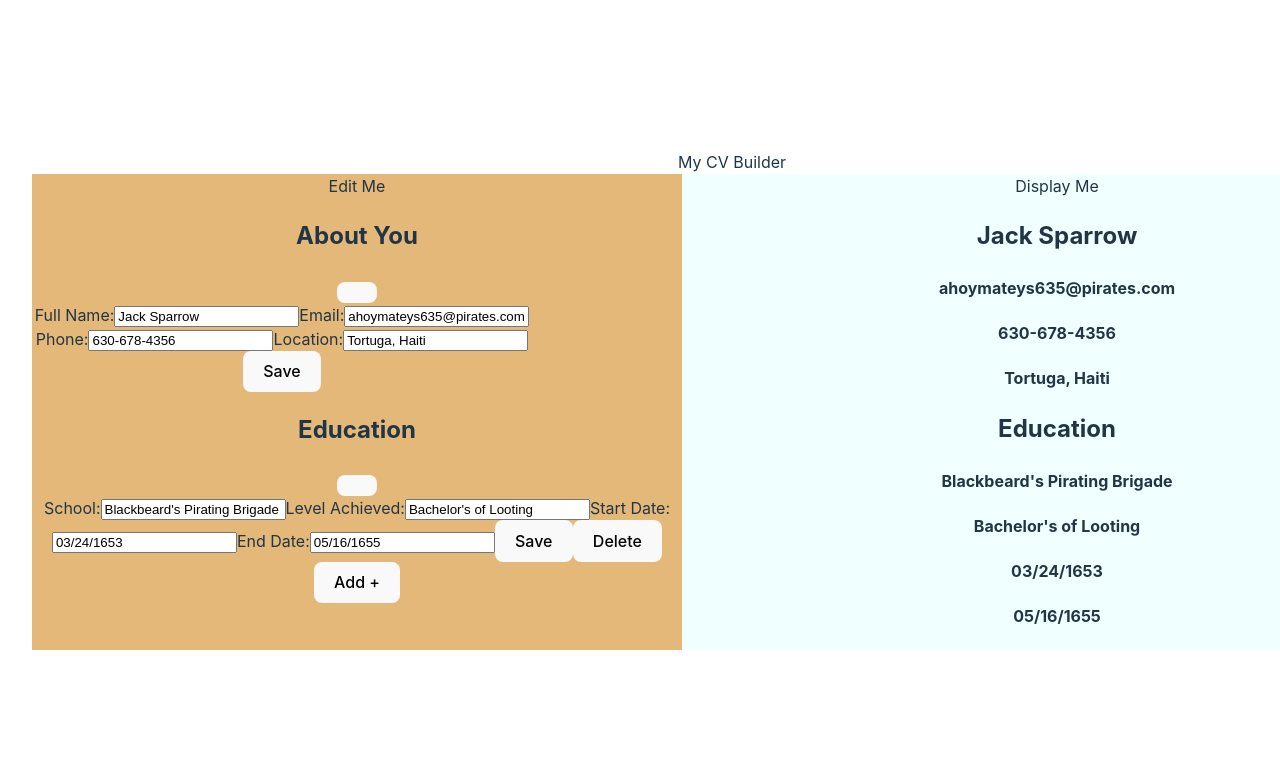
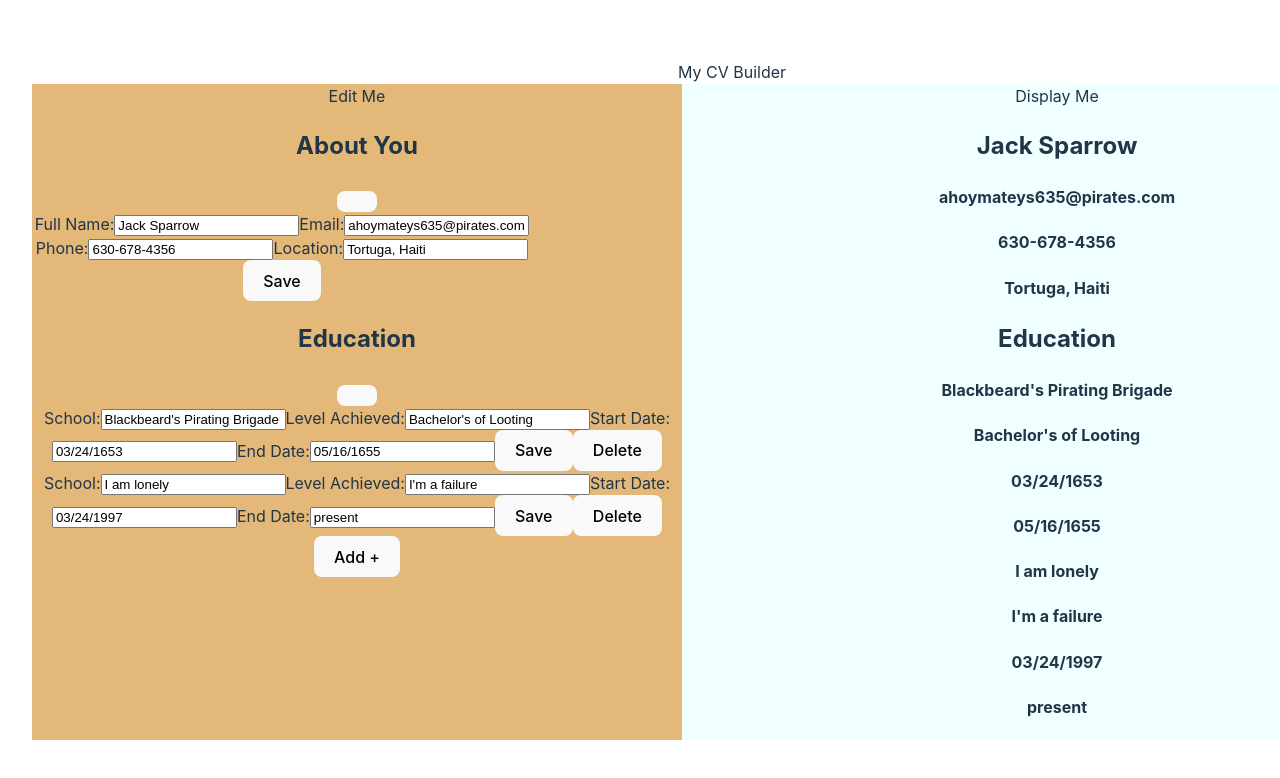
Before and after one commit to tgorsk15/cv-application, a React (Vite) app: page / in a window 1280 px wide. Shown: the top 778 px of the page. Built offline with nearby package versions, Linux system fonts and the light colour scheme.

Commit message:
Add another pre-set education instance and create educationStyles.css

```diff
--- a/src/App.jsx
+++ b/src/App.jsx
@@ -31,7 +31,7 @@ function App() {
     setEducationInfo(currentEducationData);
   }
 
-  function handleDeleteUnit() {
+  function handleDeleteEducation(currentEducationData, educationID, ) {
 
   }
 
@@ -56,6 +56,7 @@ function App() {
           <EducationInput
             educationData = {educationInfo}
             educationChange = {handleChangeEducation}
+            educationDelete = {handleDeleteEducation}
           />
 
         </section>
--- a/src/components/data.jsx
+++ b/src/components/data.jsx
@@ -15,5 +15,13 @@ export const educationDataSet = [
         startDate: '03/24/1653',
         endDate: '05/16/1655',
         id: uuidv4()
-    }
+    },
+    {
+        school: 'I am lonely',
+        studyLevel: 'I\'m a failure',
+        startDate: '03/24/1997',
+        endDate: 'present',
+        id: uuidv4()
+    },
+
 ]
--- a/src/components/educationInput.jsx
+++ b/src/components/educationInput.jsx
@@ -102,7 +102,12 @@ export function EducationInput ({ educationData, educationChange }) {
                             >
                                 Save
                             </button>
-                            <button className='delete'>
+                            <button className='delete'
+                                onClick={(e) => {
+                                    e.preventDefault();
+
+                                }}
+                            >
                                 Delete
                             </button>
                         </form>
@@ -116,6 +121,8 @@ export function EducationInput ({ educationData, educationChange }) {
                         Add +
                     </button>
                 </form>
+                <br></br>
+                <br />
 
             </div>
 
```
Also changed, not shown: src/styles/educationStyles.css (added, +20 -0 lines).
